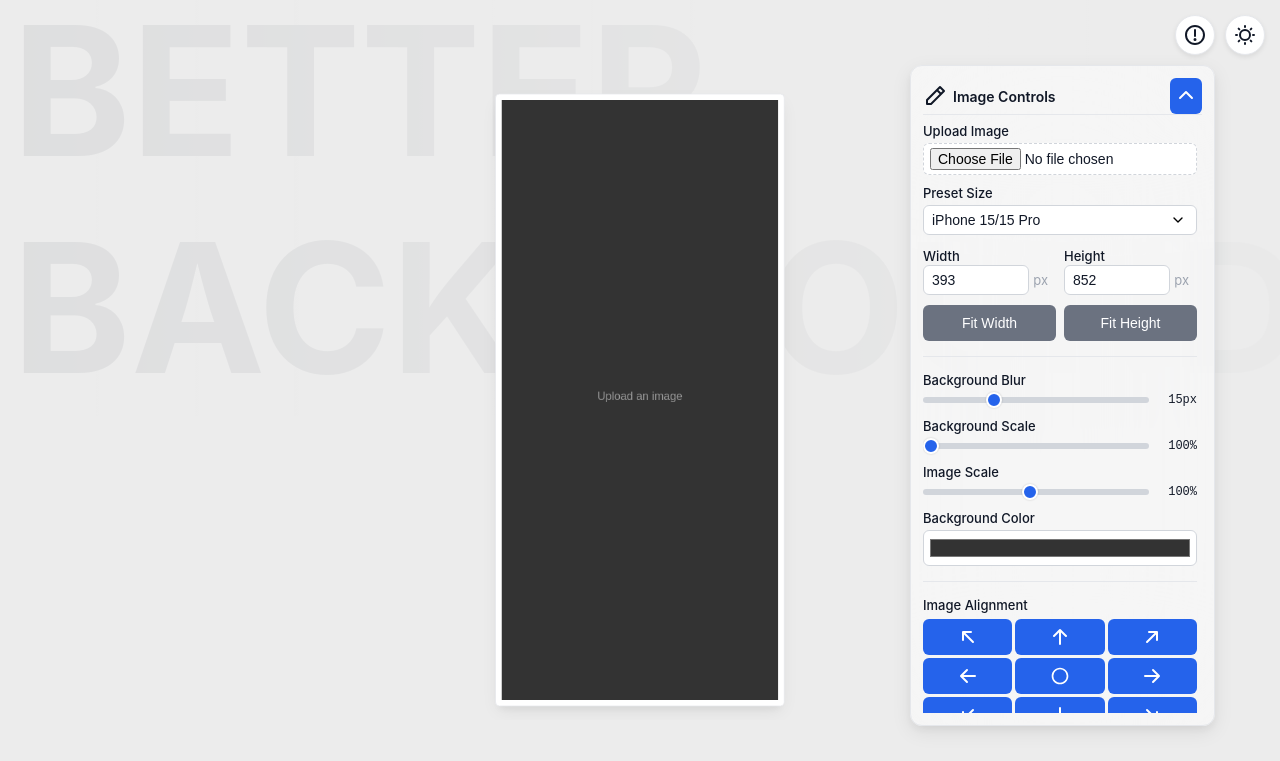
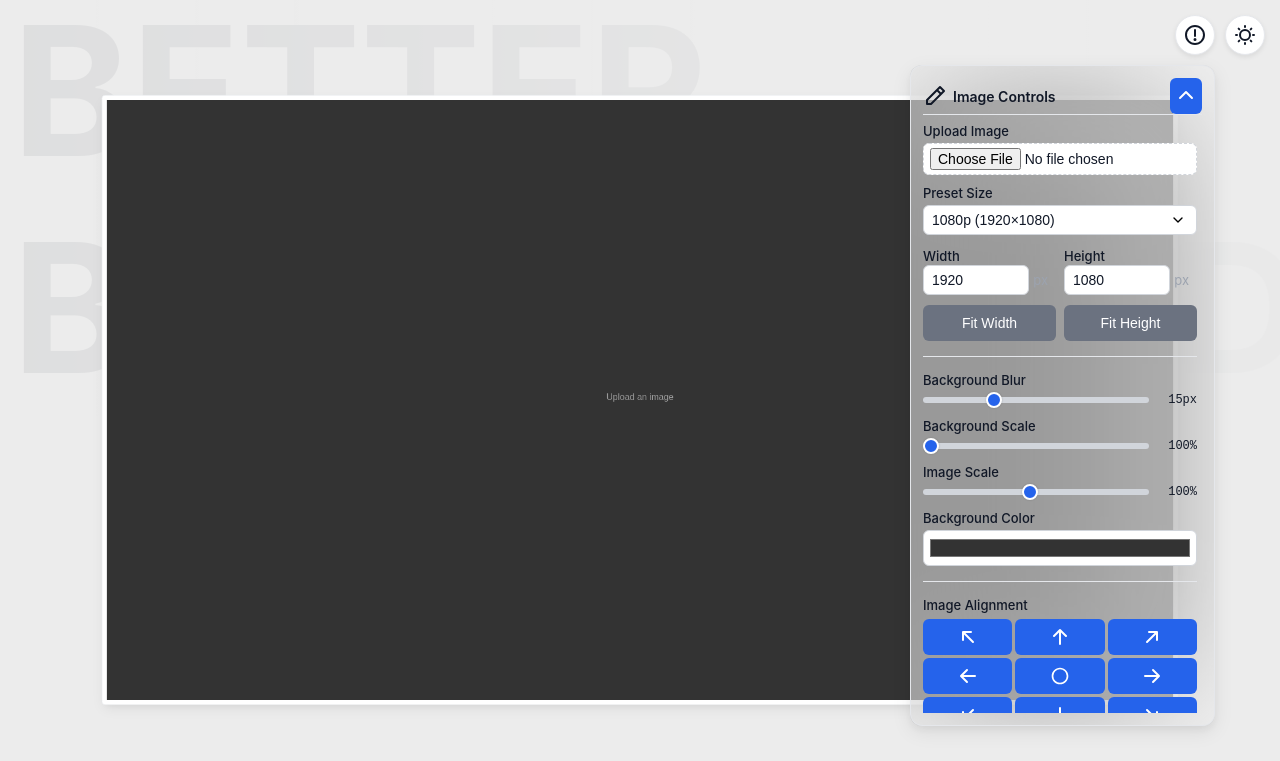
Before and after one commit to cszackrison/better-backgrounds, a plain HTML site: page index.html in a window 1280 px wide. Drawn offline with Linux system fonts and the light colour scheme.

Commit message:
fixed resolutions

```diff
--- a/index.html
+++ b/index.html
@@ -38,33 +38,41 @@
                 <option value="aspect_9_16">9:16 Aspect Ratio (Portrait)</option>
                 <option value="aspect_4_3">4:3 Aspect Ratio</option>
                 <option value="aspect_1_1">1:1 Aspect Ratio (Square)</option>
-                <option value="separator" disabled>--- Phones (Approx Portrait) ---</option>
-                <option value="375x667">iPhone 6/7/8/SE</option>
-                <option value="414x896">iPhone XR/11</option>
-                <option value="390x844">iPhone 12/13/14 Pro</option>
-                <option value="393x852" selected>iPhone 15/15 Pro</option>
-                <option value="430x924">iPhone 15 Pro Max</option>
-                <option value="360x740">Samsung Galaxy S8/S9/S10e</option>
-                <option value="412x869">Samsung Galaxy S20+/S21+/Note</option>
-                <option value="390x890">Samsung Galaxy S23</option>
-                <option value="410x930">Samsung Galaxy S24 Ultra</option>
-                <option value="393x851">Google Pixel 6/7</option>
-                <option value="411x874">Google Pixel 7 Pro</option>
-                <option value="411x914">Google Pixel 8 Pro</option>
+                <option value="separator" disabled>--- Common Resolutions ---</option>
+                <option value="1920x1080" selected>1080p (1920×1080)</option>
+                <option value="2560x1440">1440p (2560×1440)</option>
+                <option value="3840x2160">4K UHD (3840×2160)</option>
+                <option value="1920x1200">WUXGA (1920×1200)</option>
+                <option value="2560x1600">WQXGA (2560×1600)</option>
+                <option value="3440x1440">Ultrawide (3440×1440)</option>
+                <option value="5120x1440">Super Ultrawide (5120×1440)</option>
+                <option value="separator" disabled>--- Desktop Monitors ---</option>
+                <option value="1366x768">HD Ready (1366×768)</option>
+                <option value="2560x1080">Ultrawide HD (2560×1080)</option>
+                <option value="3840x1600">Ultrawide 4K (3840×1600)</option>
+                <option value="7680x4320">8K UHD (7680×4320)</option>
+                <option value="separator" disabled>--- Mobile Devices (High Res) ---</option>
+                <option value="1125x2436">iPhone X/XS/11 Pro (1125×2436)</option>
+                <option value="1170x2532">iPhone 12/13/14 Pro (1170×2532)</option>
+                <option value="1179x2556">iPhone 15/15 Pro (1179×2556)</option>
+                <option value="1284x2778">iPhone Pro Max (1284×2778)</option>
+                <option value="1440x3120">Samsung Galaxy S21/S22/S23 Ultra (1440×3120)</option>
+                <option value="1344x2992">Google Pixel Pro/XL (1344×2992)</option>
+                <option value="1080x2400">OnePlus 9 (1080×2400)</option>
              </select>
         </div>
         <div class="control-group dimensions">
             <div class="dimension-input">
                 <label for="canvasWidth">Width</label>
                 <div class="input-with-unit">
-                    <input type="number" id="canvasWidth" value="600" min="50">
+                    <input type="number" id="canvasWidth" value="1920" min="50">
                     <span class="unit">px</span>
                 </div>
             </div>
             <div class="dimension-input">
                 <label for="canvasHeight">Height</label>
                 <div class="input-with-unit">
-                    <input type="number" id="canvasHeight" value="400" min="50">
+                    <input type="number" id="canvasHeight" value="1080" min="50">
                     <span class="unit">px</span>
                 </div>
             </div>
```
